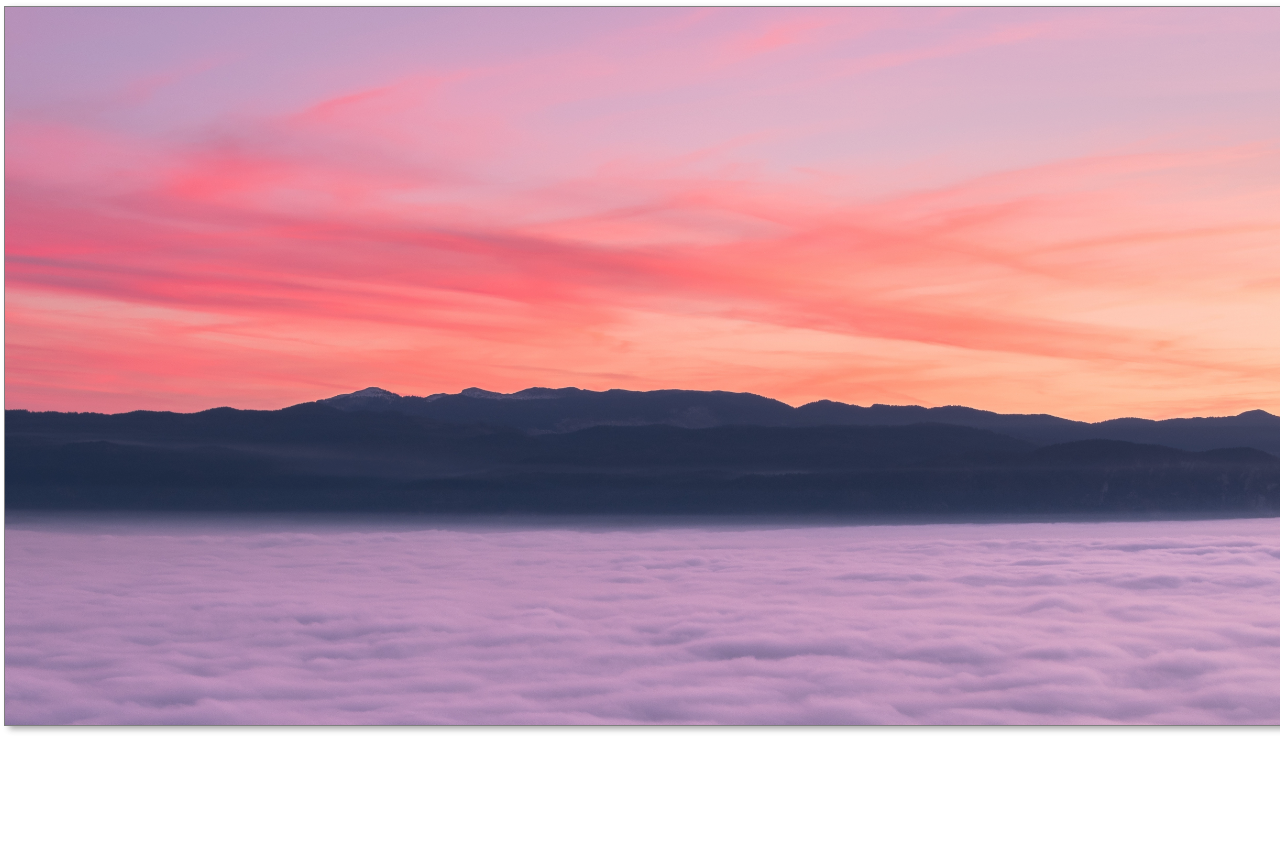
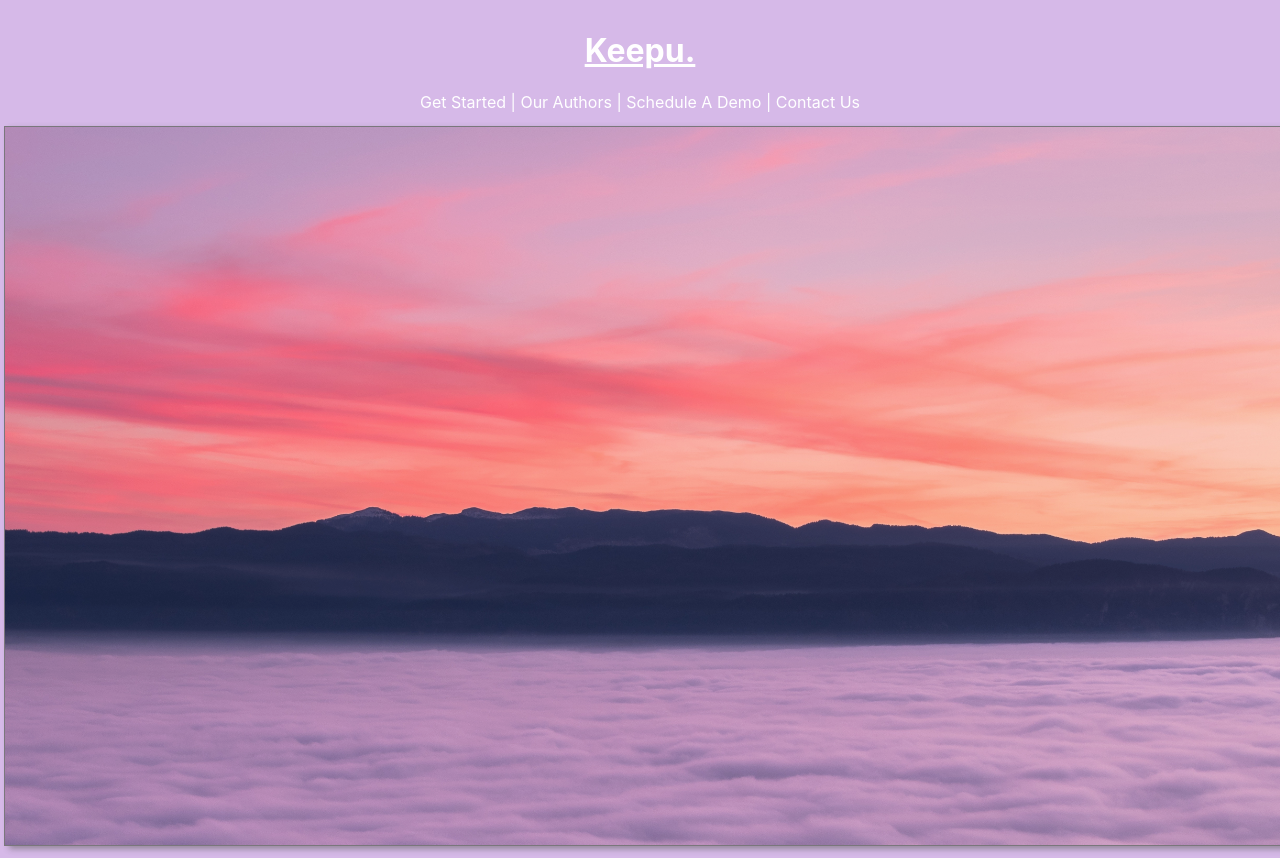
Before and after one commit to cortes-web-tech/COP4331-large-project, a React (Create React App) app in the folder website/: page / in a window 1280 px wide. Before the commit the page ends 800 px from the top, so only its background shows below. Built offline with nearby package versions, Linux system fonts and the light colour scheme.

Commit message:
Basic page with interactive routes

```diff
--- a/website/src/App.css
+++ b/website/src/App.css
@@ -1,5 +1,6 @@
 .App {
   text-align: center;
+  background: #d6b9e8;
 }
 
 .App-logo {
@@ -8,16 +9,6 @@
   pointer-events: none;
 }
 
-.App-header {
-  background-color: #282c34;
-  min-height: 10vh;
-  display: flex;
-  flex-direction: column;
-  align-items: center;
-  justify-content: center;
-  font-size: calc(10px + 2vmin);
-  color: white;
-}
 
 .App-link {
   color: #61dafb;
--- a/website/src/App.js
+++ b/website/src/App.js
@@ -2,23 +2,47 @@ import React, { Component } from 'react';
 import logo from './logo.svg';
 import './App.css';
 import Background from './background.png';
+import Header from './components/layout/Header';
+
+// Linked pages
+import Authors from './components/pages/Authors';
+import Demo from './components/pages/Demo';
+import Contact from './components/pages/Contact';
+import Start from './components/pages/Start';
+import { BrowserRouter as Router, Route } from 'react-router-dom';
 
 class App extends Component {
   render() {
     return (
 
+
+      <Router>
+
       <div className="App">
-        <div style={sectionStyle}>
+
+        <Header/>
+
+
+
+        <div style = {sectionStyle} className="container">
+          <Route exact path="/start" component={Start}/>
+          <Route exact path="/authors" component={Authors}/>
+          <Route exact path="/demo" component={Demo}/>
+          <Route exact path="/contact" component={Contact}/>
 
         </div>
       </div>
+
+      </Router>
     );
   }
 }
 
 var sectionStyle = {
-  flex: 1,
+  flex: '1',
   width: "100%",
+  color: "black",
+  fontSize: "50px",
   height: "738px",
   backgroundImage: "url(" + Background +")"
 }
--- a/website/src/components/layout/Header.js
+++ b/website/src/components/layout/Header.js
@@ -1,24 +1,33 @@
 import React from 'react';
-
+import {Link} from 'react-router-dom';
 
 function Header(){
   return(
     <header style={headerStyle}>
-    <h1>Keepu.</h1>
-
+    <h1><Link style={fontStyle} to="/">Keepu.</Link></h1>
+     <Link style={linkStyle} to="/start">Get Started</Link> | <Link style={linkStyle} to="/authors">Our Authors</Link> | <Link style={linkStyle} to="/demo">Schedule A Demo</Link> | <Link style={linkStyle} to="/contact">Contact Us</Link>
     </header>
   )
 }
 
 const linkStyle = {
-  color: '#fff',
+  color: 'white',
   textDecoration: 'none'
 }
 
 const headerStyle = {
-  background: '#333',
-  color: '#fff',
+  background: '#d6b9e8',
+  height: "100px",
+  color: '#ffffff',
   textAlign: 'center',
-  padding: '10px'
+  padding: '10px',
+
 }
+
+const fontStyle = {
+  color: 'white'
+}
+
+
+
 export default Header
```
